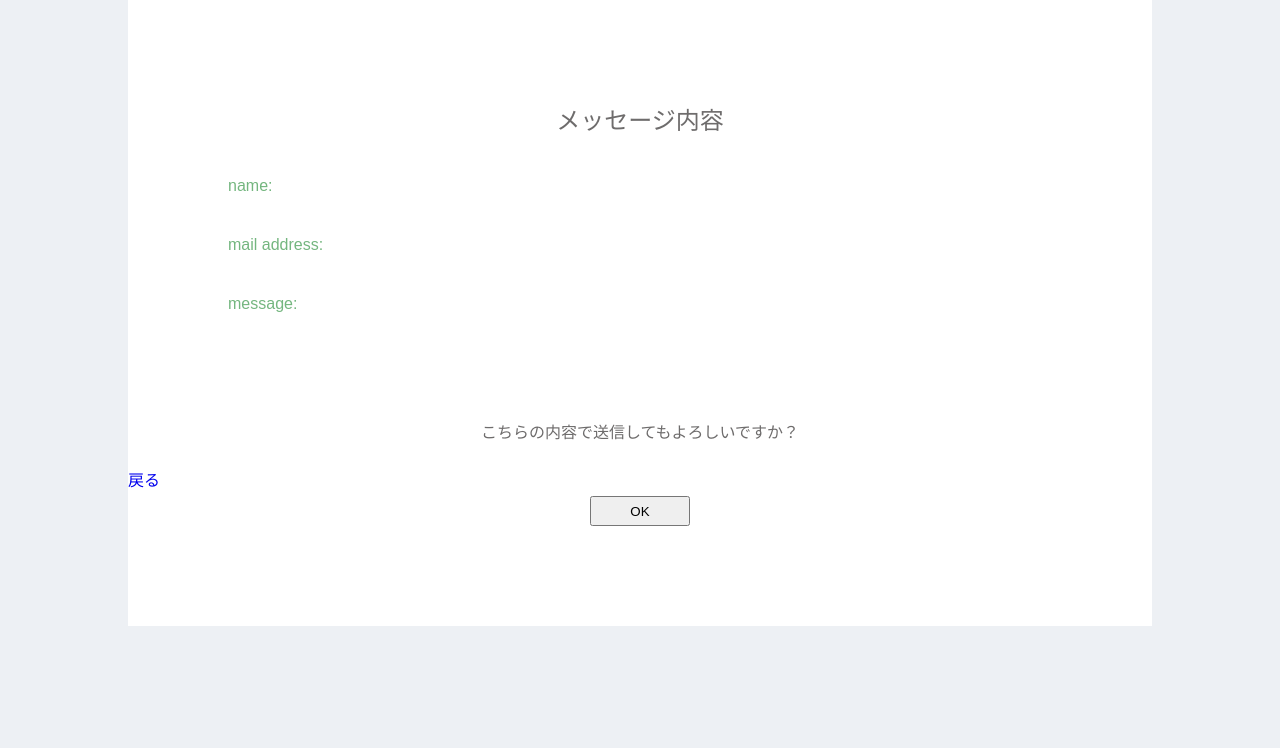
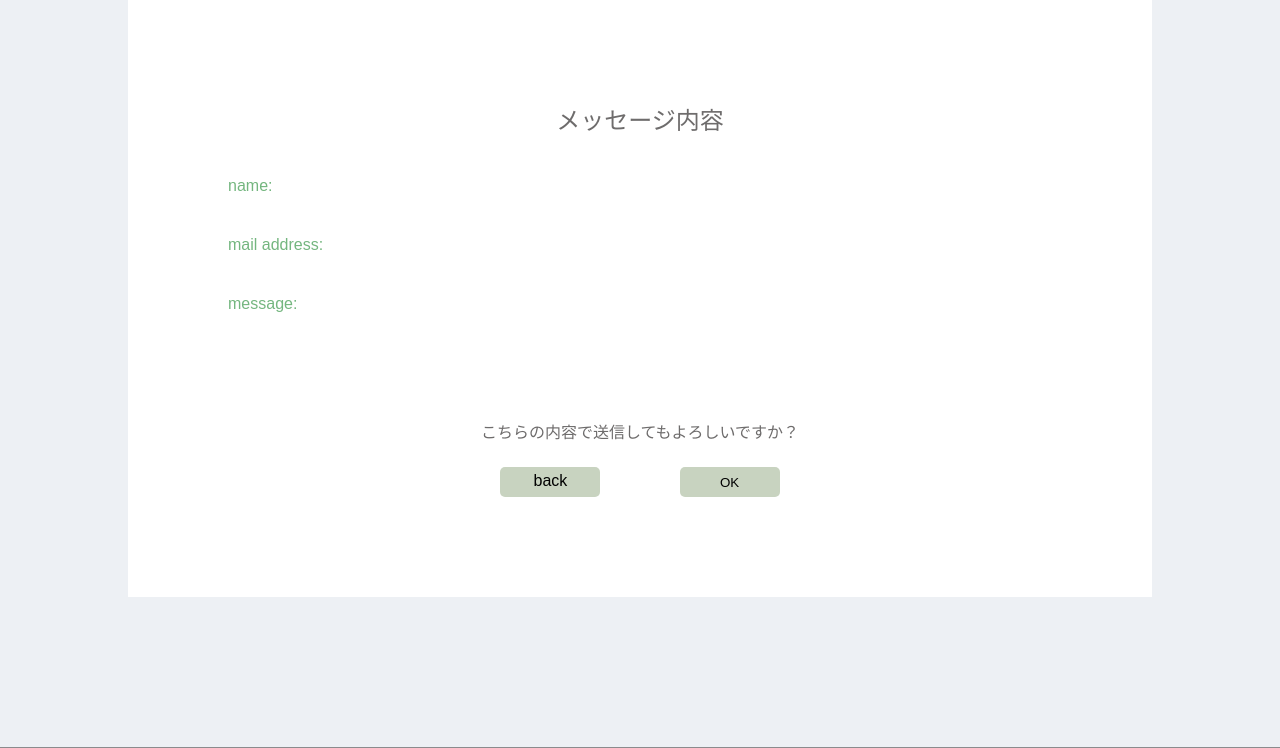
Before and after one commit to kahomorita/portfolio, a PHP site: page /confirm.php in a window 1280 px wide. Shown: the part 201-949 px from the top of the page. Run offline with PHP 8.4, Linux system fonts and the light colour scheme; the visitor is signed in with stand-in values (Sample User, id 1).

Commit message:
スタイル微調整

```diff
--- a/CSS/reset.css
+++ b/CSS/reset.css
@@ -61,3 +61,12 @@ img {
 a {
   text-decoration: none;
 }
+
+button{
+  background-color: transparent;
+  border: none;
+  cursor: pointer;
+  outline: none;
+  padding: 0;
+  appearance: none;
+}
--- a/CSS/style.css
+++ b/CSS/style.css
@@ -165,12 +165,10 @@ form textarea {
   background: #ffffff;
 }
 
-form input,form textarea {
-  /* margin-bottom: 30px; */
-}
 
 .confirm_item {
   display: flex;
+  margin-top: 30px;
 }
 
 .require {
@@ -183,10 +181,15 @@ form input,form textarea {
   height: 22px;
 }
 
-form button {
+form .button {
   width: 100px;
   height: 30px;
+  border-radius: 5px;
+}
+
+.index_button {
   margin-left: 200px;
+  background: #b6b5b5;
 }
 
 .error_msg {
@@ -243,8 +246,21 @@ form button {
   color: #74b67f;
 }
 
-form .confirm_button {
-  display: block;
+.confirm_button {
+  display: flex;
+  width: 35%;
+  margin: 0 auto;
+  height: 30px;
+  border-radius: 5px;
+}
+
+.confirm_button a {
+  text-align: center;
+  color: #000000;
+}
+
+.confirm_button .button {
+  background: #c8d3c0;
   margin: 0 auto;
 }
 
--- a/complete.html
+++ b/complete.html
@@ -21,7 +21,7 @@
     <nav class="gnav">
       <ul>
         <li>
-          <a href="index.html">TOP</a>
+          <a href="index.php">TOP</a>
         </li>
       </ul>
     </nav>
--- a/confirm.php
+++ b/confirm.php
@@ -53,8 +53,10 @@ if($_SERVER['REQUEST_METHOD']==='POST') {
 
       <p class="last_confirm">こちらの内容で送信してもよろしいですか？</p>
 
-      <a href="./index.php">戻る</a>
-      <button type="submit" class="confirm_button">OK</button>
+      <div class="confirm_button">
+        <a href="./index.php" class="button">back</a>
+        <button type="submit" class="button">OK</button>
+      </div>
     </form>
   </div>
 
@@ -62,7 +64,7 @@ if($_SERVER['REQUEST_METHOD']==='POST') {
     <nav class="gnav">
       <ul>
         <li>
-          <a href="index.html">TOP</a>
+          <a href="index.php">TOP</a>
         </li>
       </ul>
     </nav>
--- a/index.php
+++ b/index.php
@@ -175,7 +175,7 @@ if($_SERVER['REQUEST_METHOD'] === 'POST') {
               <p class="error_msg">※メッセージをご記入ください</p>
             <?php endif; ?>
             <br>
-            <button type="submit">確認画面へ</button>
+            <button type="submit" class="button index_button">確認画面へ</button>
           </form>
 
         </div>
```
